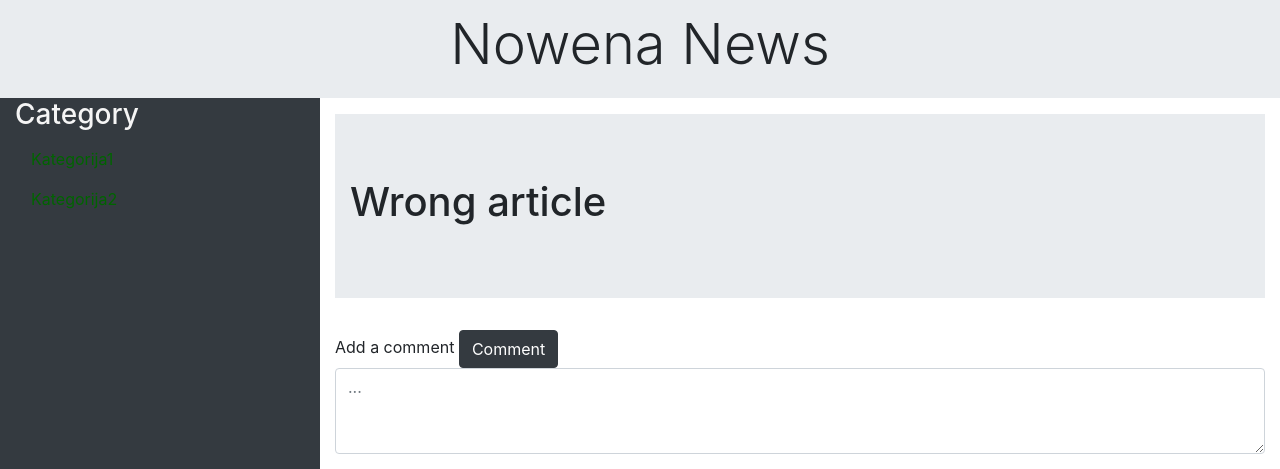
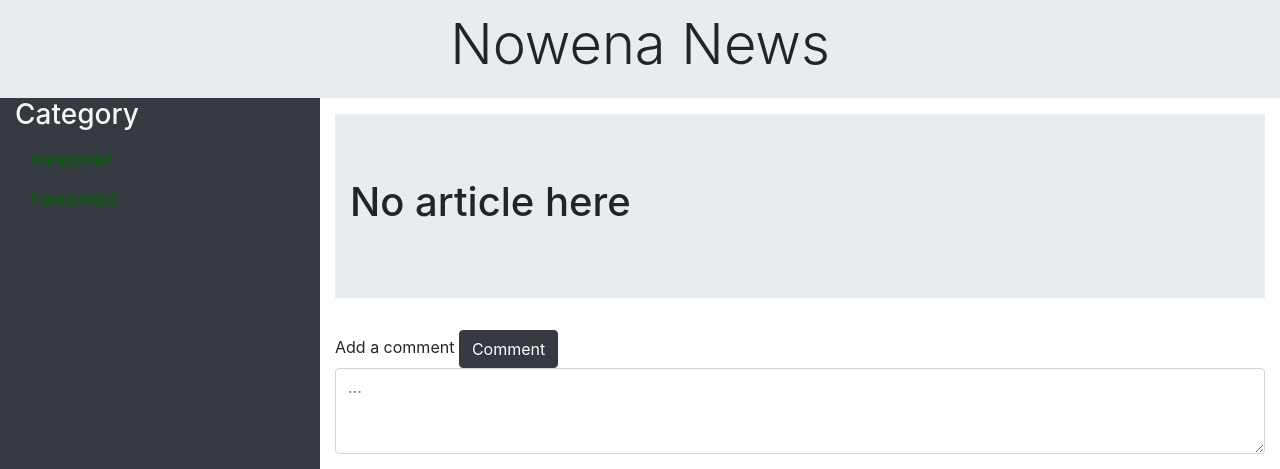
Before and after one commit to rubelmiah99999/news-portal-oop-php, a PHP site: page /readNews.php?id=1 in a window 1280 px wide. Shown: the part 56-525 px from the top of the page. Run offline with PHP 8.4, Linux system fonts and the light colour scheme; data comes from the database, SQL or seed files in the repository; data that the repository does not hold is empty.

Commit message:
Update readNews.php

```diff
--- a/public/readNews.php
+++ b/public/readNews.php
@@ -49,6 +49,7 @@
                         $article = $newss->getArticle($idArticle);
                         $_SESSION['idArticle'] = $idArticle;
 
+                        //show selected article
                         if(!empty($article)) {
                             foreach($article as $key => $value) {
 
@@ -77,7 +78,7 @@
                         } else {
                             echo '<div class="jumbotron jumbotron-fluid mt-3">';
                                 echo '<div class="container">';
-                                    echo '<h1 class=display-4">Wrong article</h1>';
+                                    echo '<h1 class=display-4">No article here</h1>';
                                 echo '</div>';
                             echo '</div>';
                         }
```
